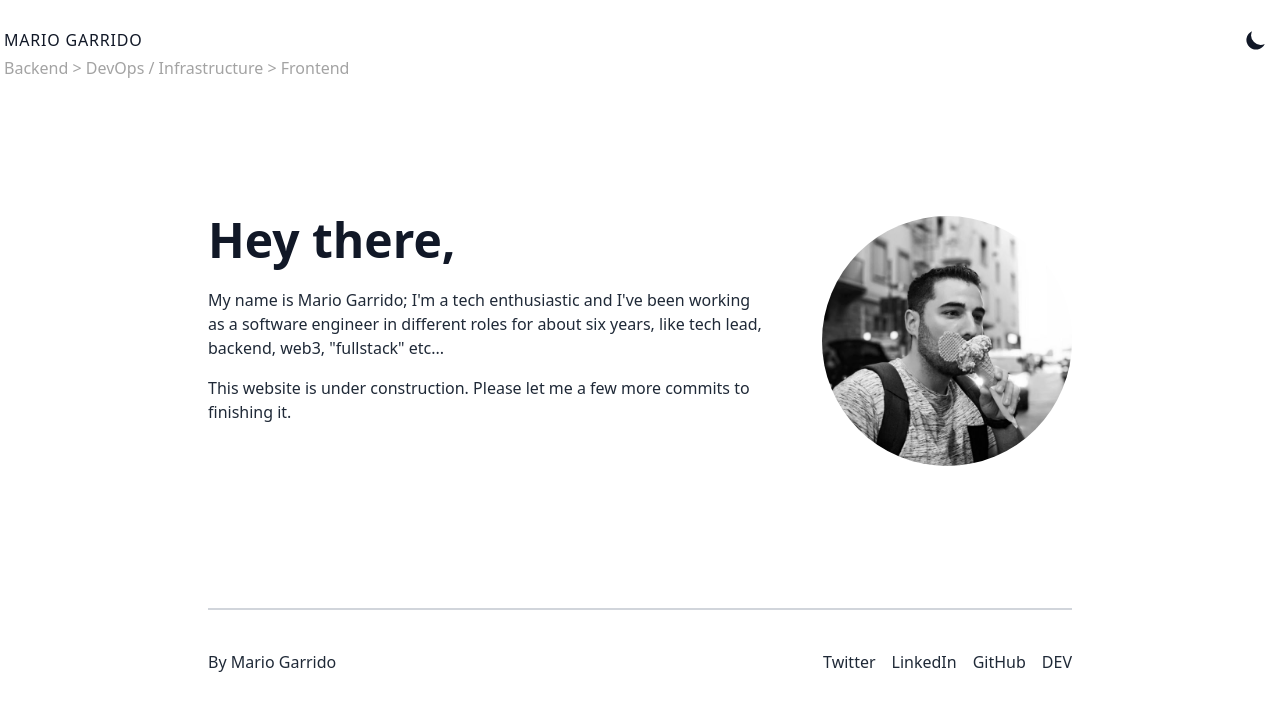
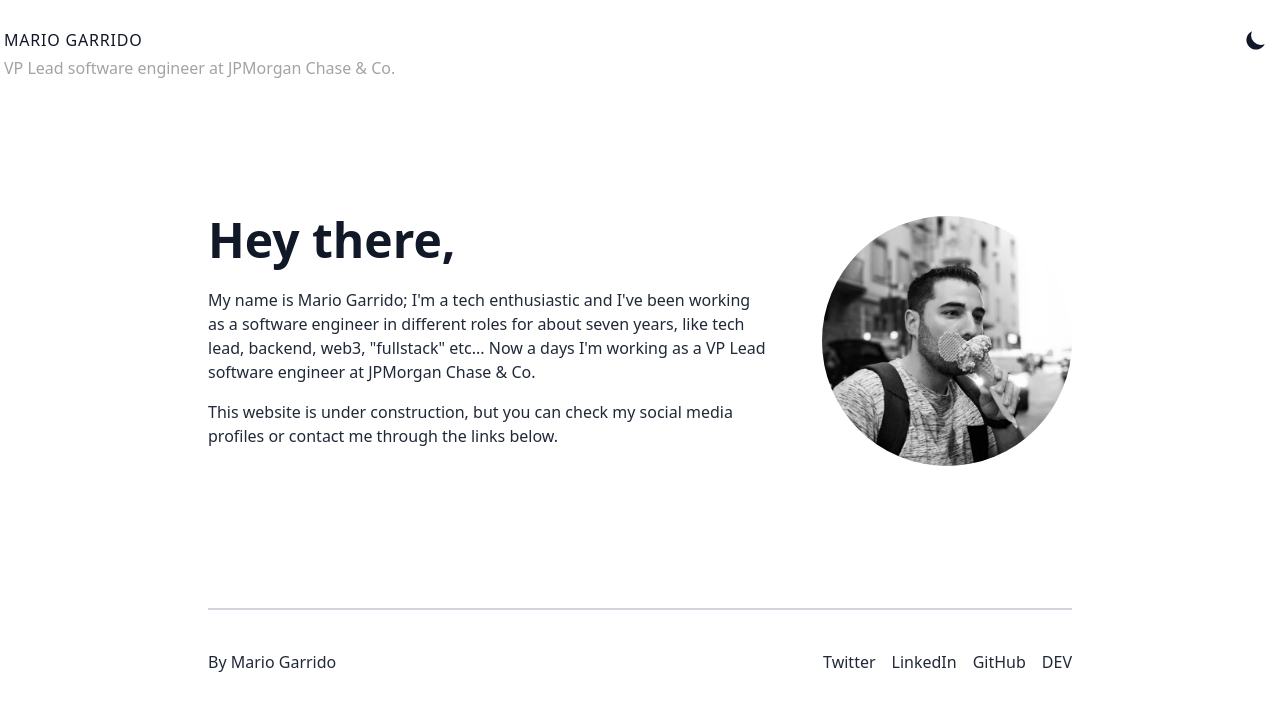
Before and after one commit to mgatorr/mario-garrido-portfolio, a Next.js app: page / in a window 1280 px wide. Shown: the top 710 px of the page. Built offline with nearby package versions, Linux system fonts and the light colour scheme.

Commit message:
feat: :memo: Update my personal information

```diff
--- a/components/About.js
+++ b/components/About.js
@@ -12,10 +12,11 @@ const About = () => {
           </h1>
           <div className="mt-6 text-gray-800 dark:text-white">
             <p className="mb-4">
-              My name is Mario Garrido; I{"'"}m a tech enthusiastic and I{"'"}ve been working as a software engineer in different roles for about six years, like tech lead, backend, web3, {'"'}fullstack{'"'} etc...
+              My name is Mario Garrido; I{"'"}m a tech enthusiastic and I{"'"}ve been working as a software engineer in different roles for about seven years, like tech lead, backend, web3, {'"'}fullstack{'"'} etc...
+              Now a days I{"'"}m working as a VP Lead software engineer at JPMorgan Chase & Co.
             </p>
             <p className="mb-4">
-              This website is under construction. Please let me a few more commits to finishing it.
+              This website is under construction, but you can check my social media profiles or contact me through the links below.
             </p>
           </div>
         </div>
--- a/components/Navigation.js
+++ b/components/Navigation.js
@@ -19,7 +19,7 @@ const Navigation = () => {
       </div>
       <div className="container px-1 mx-auto lg:max-w-1xl flex items-center justify-between">
         <p className="text-neutral-400 text-base-sm">
-          Backend {">"} DevOps / Infrastructure {">"} Frontend
+          VP Lead software engineer at JPMorgan Chase & Co.
         </p>
       </div>
     </div>
```
